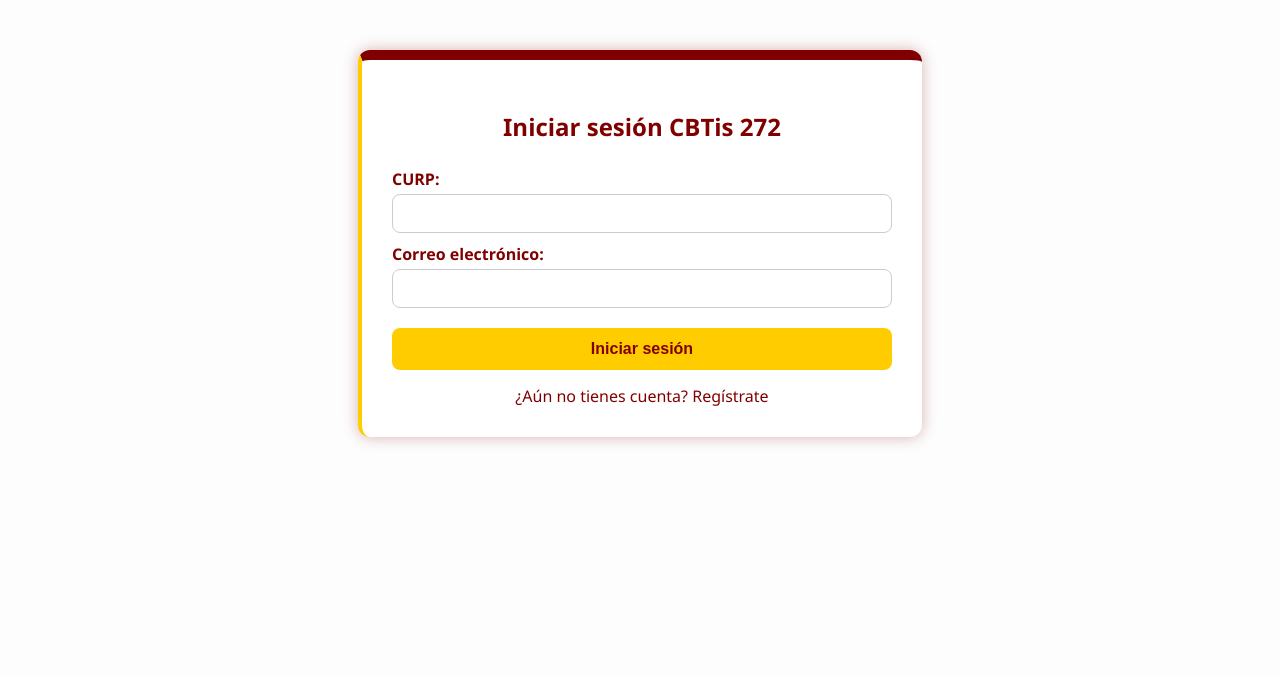
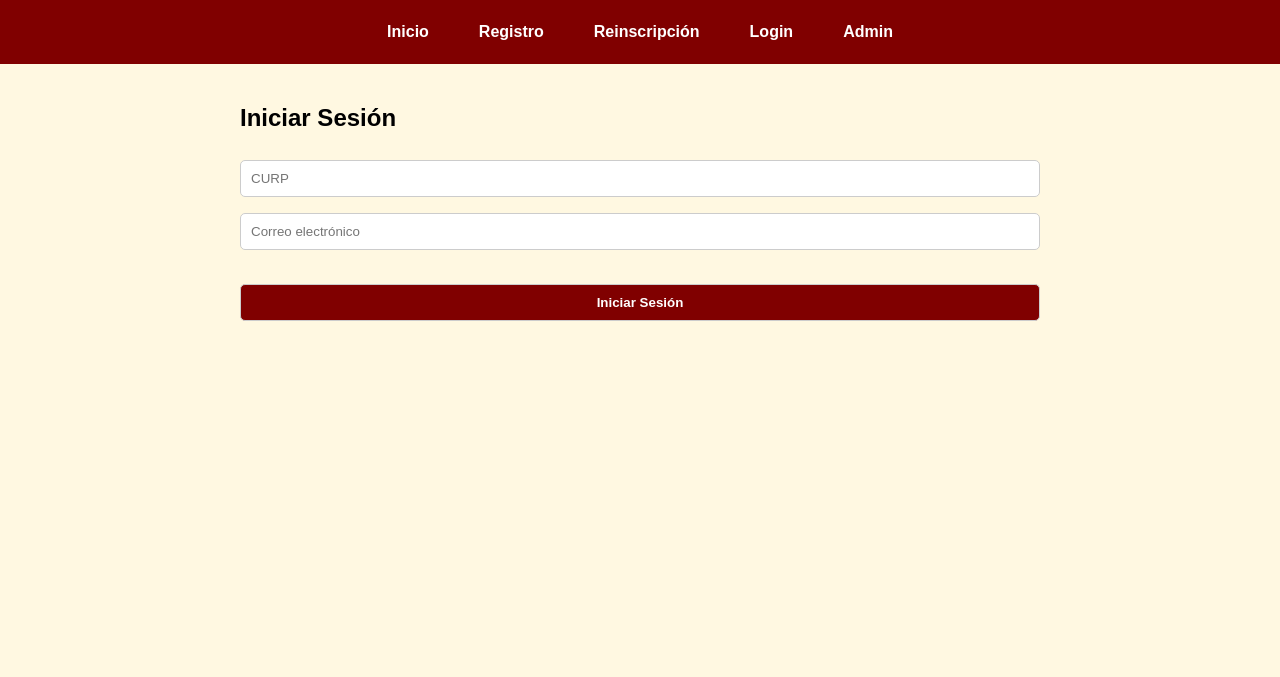
Before and after one commit to Armando59t/cbtis272, a Flask app: page /login in a window 1280 px wide. Shown: the top 677 px of the page. After the commit the page ends 321 px from the top, so only its background shows below. Run offline with Flask 3, Linux system fonts and the light colour scheme.

Commit message:
Update login.html

```diff
--- a/templates/login.html
+++ b/templates/login.html
@@ -1,22 +1,12 @@
-<!DOCTYPE html>
-<html lang="es">
-<head>
-    <meta charset="UTF-8">
-    <title>Iniciar sesión - CBTis 272</title>
-    <link rel="stylesheet" href="{{ url_for('static', filename='estilos.css') }}">
-</head>
-<body>
-    <form class="formulario" action="/iniciar_sesion" method="POST">
-        <h2>Iniciar sesión CBTis 272</h2>
+{% extends "base.html" %}
 
-        <label>CURP:</label>
-        <input type="text" name="curp" required>
+{% block titulo %}Login - CBTis 272{% endblock %}
 
-        <label>Correo electrónico:</label>
-        <input type="email" name="email" required>
-
-        <input type="submit" value="Iniciar sesión">
-        <a href="/registro">¿Aún no tienes cuenta? Regístrate</a>
+{% block contenido %}
+    <h2>Iniciar Sesión</h2>
+    <form action="/iniciar_sesion" method="POST">
+        <input type="text" name="curp" placeholder="CURP" required><br>
+        <input type="email" name="email" placeholder="Correo electrónico" required><br><br>
+        <input type="submit" value="Iniciar Sesión">
     </form>
-</body>
-</html>
+{% endblock %}
```
